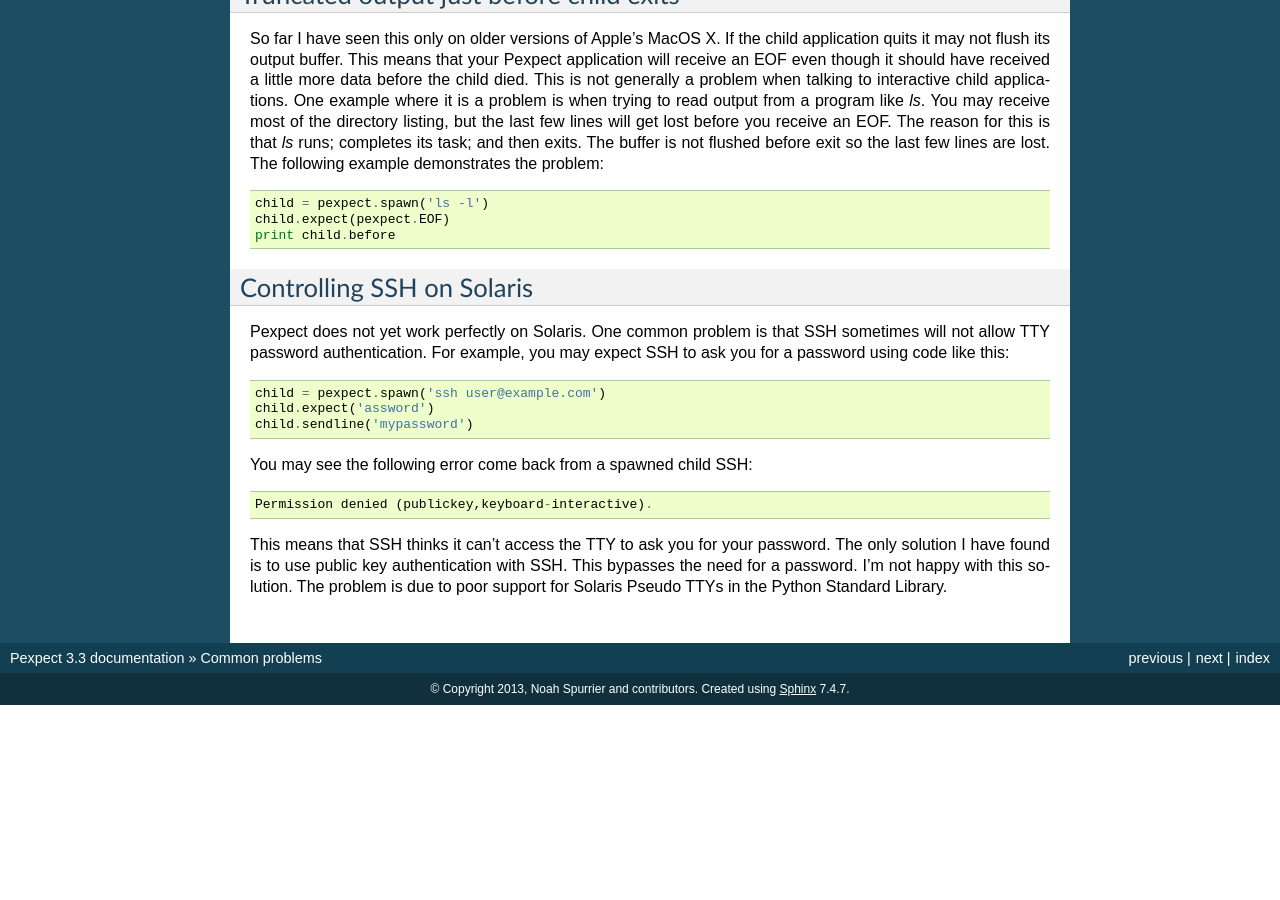
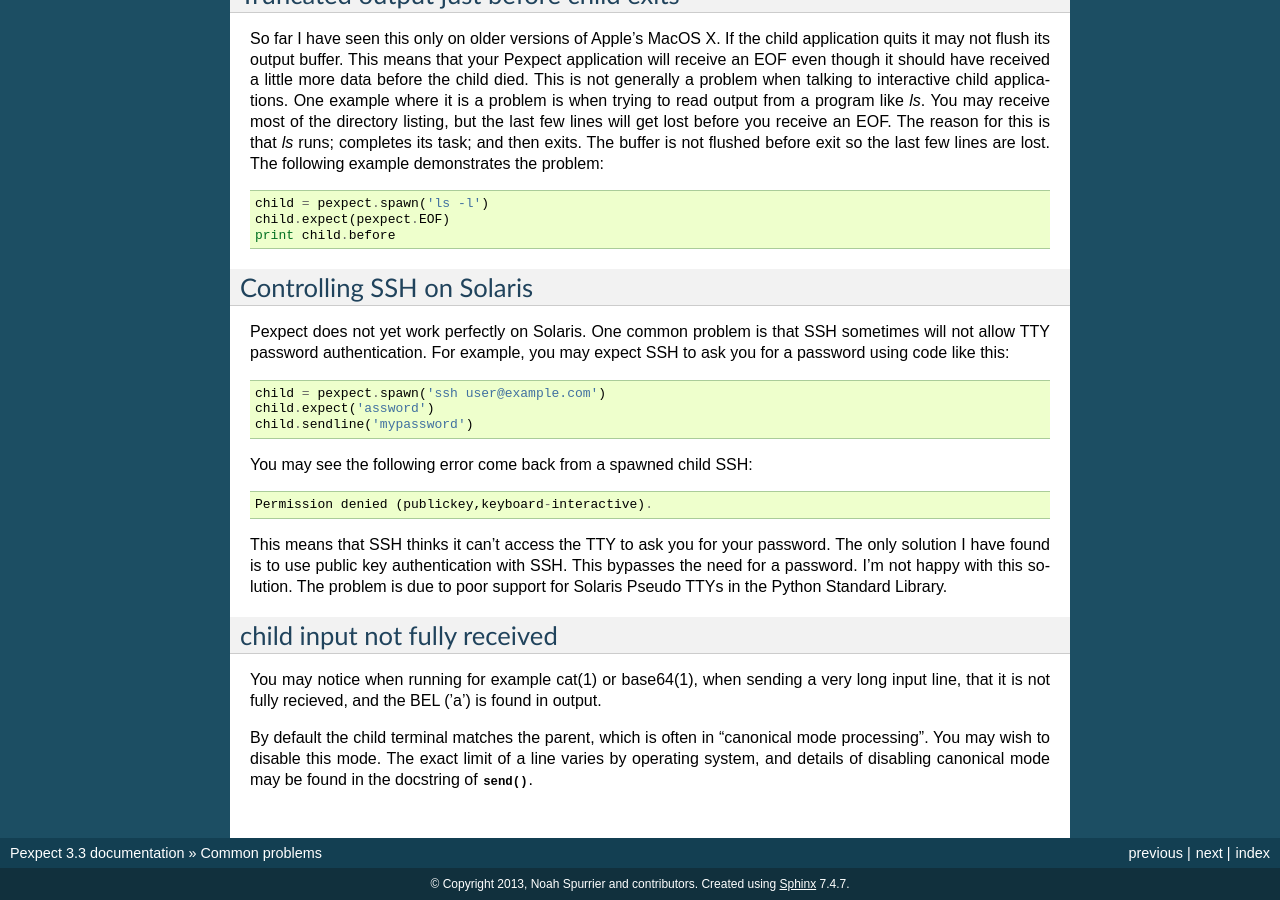
Before and after one commit to pexpect/pexpect, a Sphinx documentation site: the page built from doc/commonissues.rst, in a window 1280 px wide and 900 px high, scrolled down 1139 px. Built offline with Sphinx 7.4.7, drawn with Linux system fonts in a browser that asks for light colours; before the commit the page ends 1844 px from its top, so only the background shows below that; some of the changed text lies outside the part shown.

Commit message:
document this issue as a "common issues".
I'm not sure entirely how common this is,
as somebody who runs into the issue, this might
be the first place I'd look ..

```diff
--- a/doc/commonissues.rst
+++ b/doc/commonissues.rst
@@ -101,3 +101,15 @@ The only solution I have found is to use public key authentication with SSH.
 This bypasses the need for a password. I'm not happy with this solution. The
 problem is due to poor support for Solaris Pseudo TTYs in the Python Standard
 Library.
+
+child input not fully received
+------------------------------
+
+You may notice when running for example cat(1) or base64(1), when sending a
+very long input line, that it is not fully recieved, and the BEL ('\a') is
+found in output.
+
+By default the child terminal matches the parent, which is often in "canonical
+mode processing". You may wish to disable this mode. The exact limit of a line
+varies by operating system, and details of disabling canonical mode may be
+found in the docstring of :meth:`~pexpect.spawn.send`.
```
